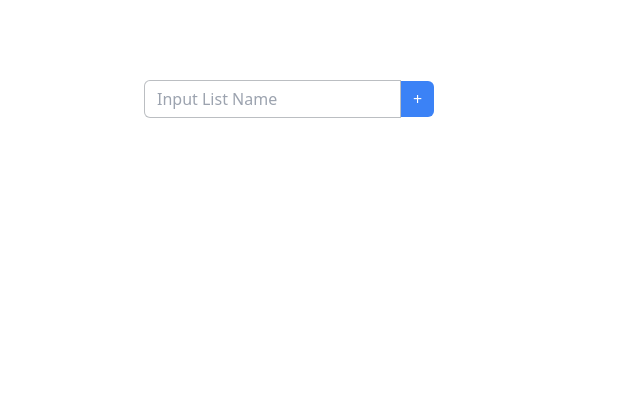
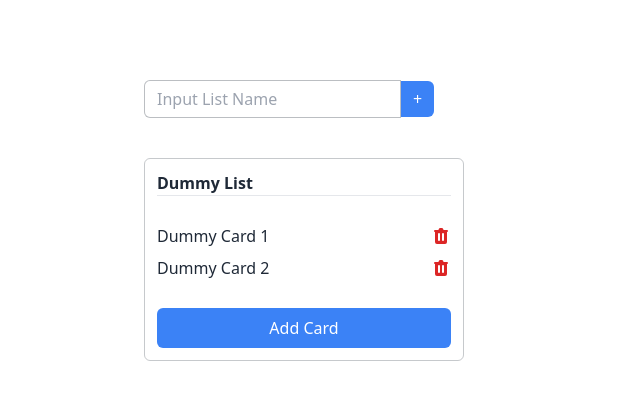
Before and after one commit to rudikurniawan99/kanban-board-clone, a React (Create React App) app: page / in a window 1280 px wide. Shown: the top 400 px of the page, without its empty margins (0-640 px from the left). Built offline with nearby package versions, Linux system fonts and the light colour scheme.

Commit message:
create add card feature

```diff
--- a/src/components/Card.js
+++ b/src/components/Card.js
@@ -1,9 +1,14 @@
 import React from 'react'
 
-const Card = () => {
+const Card = ({item}) => {
   return (
-    <div>
-
+    <div className="flex items-center justify-between my-2 hover:bg-gray-200">
+      <p className="text-gray-800">{ item.title }</p>
+      <button className="text-red-600 hover:text-red-500">
+        <svg xmlns="http://www.w3.org/2000/svg" className="h-5 w-5" viewBox="0 0 20 20" fill="currentColor">
+          <path fillRule="evenodd" d="M9 2a1 1 0 00-.894.553L7.382 4H4a1 1 0 000 2v10a2 2 0 002 2h8a2 2 0 002-2V6a1 1 0 100-2h-3.382l-.724-1.447A1 1 0 0011 2H9zM7 8a1 1 0 012 0v6a1 1 0 11-2 0V8zm5-1a1 1 0 00-1 1v6a1 1 0 102 0V8a1 1 0 00-1-1z" clipRule="evenodd" />
+        </svg>
+      </button>
     </div>
   )
 }
--- a/src/components/List.js
+++ b/src/components/List.js
@@ -1,11 +1,15 @@
 import useInput from '../hooks/useInput'
 import InputField from './InputField'
 import { useState } from 'react'
+import Card from './Card'
+import { useDispatch } from 'react-redux'
+import { addCard } from '../features/list/listSlice'
 
 const List = ({item}) => {
 
   const [isOpen, setIsOpen] = useState(false)
   const cardTitle = useInput('')
+  const dispatch = useDispatch()
 
   return (
     <div className="w-80 p-3 rounded-md border border-gray-800 border-opacity-25">
@@ -14,8 +18,12 @@ const List = ({item}) => {
       </h3>
       <hr />
       <div className="my-3 py-2">
-        test
-        test2
+        {item.cards && item.cards.map((card, index) => (
+          <Card
+            key={index}
+            item={card}
+          />
+        ))}
       </div>
       {isOpen ? (
         <div className="flex items-center">
@@ -25,7 +33,10 @@ const List = ({item}) => {
           <button
             className="px-3 py-1.5 bg-blue-500 text-white"
             onClick={() => {
-              console.log(cardTitle.value)
+              dispatch(addCard({
+                listId: item.id,
+                title: cardTitle.value
+              }))
               cardTitle.reset()
               setIsOpen(false)
             }}
--- a/src/features/list/listSlice.js
+++ b/src/features/list/listSlice.js
@@ -3,7 +3,22 @@ import { v4 } from "uuid";
 
 export const listSlice = createSlice({
   name: 'list',
-  initialState: [],
+  initialState: [
+    {
+      id: v4(),
+      title: 'Dummy List',
+      cards: [
+        {
+          id: v4(),
+          title: 'Dummy Card 1'
+        },
+        {
+          id: v4(),
+          title: 'Dummy Card 2'
+        }
+      ]
+    }
+  ],
   reducers: {
     addList: (state, action) => {
       const { title } = action.payload
@@ -12,11 +27,23 @@ export const listSlice = createSlice({
         title,
         cards: []
       }
+      state.push(newList)
+    },
+    addCard: (state, action) => {
+      const { listId, title } = action.payload
+      const newCard = {
+        id: v4(),
+        title
+      }
 
-      state.push(newList)
+      state.map((list) => {
+        if(list.id === listId){
+          list.cards.push(newCard)
+        }
+      })
     }
   }
 })
 
-export const { addList } = listSlice.actions
+export const { addList, addCard } = listSlice.actions
 export default listSlice.reducer
--- a/src/pages/MainApp.js
+++ b/src/pages/MainApp.js
@@ -28,7 +28,7 @@ const MainApp = () => {
           }}
         >+</button>
       </div>
-      <div className="mt-10 flex space-x-5">
+      <div className="flex space-x-5 mt-10">
         {lists.map((list, index) => (
           <List
             key={index}
```
